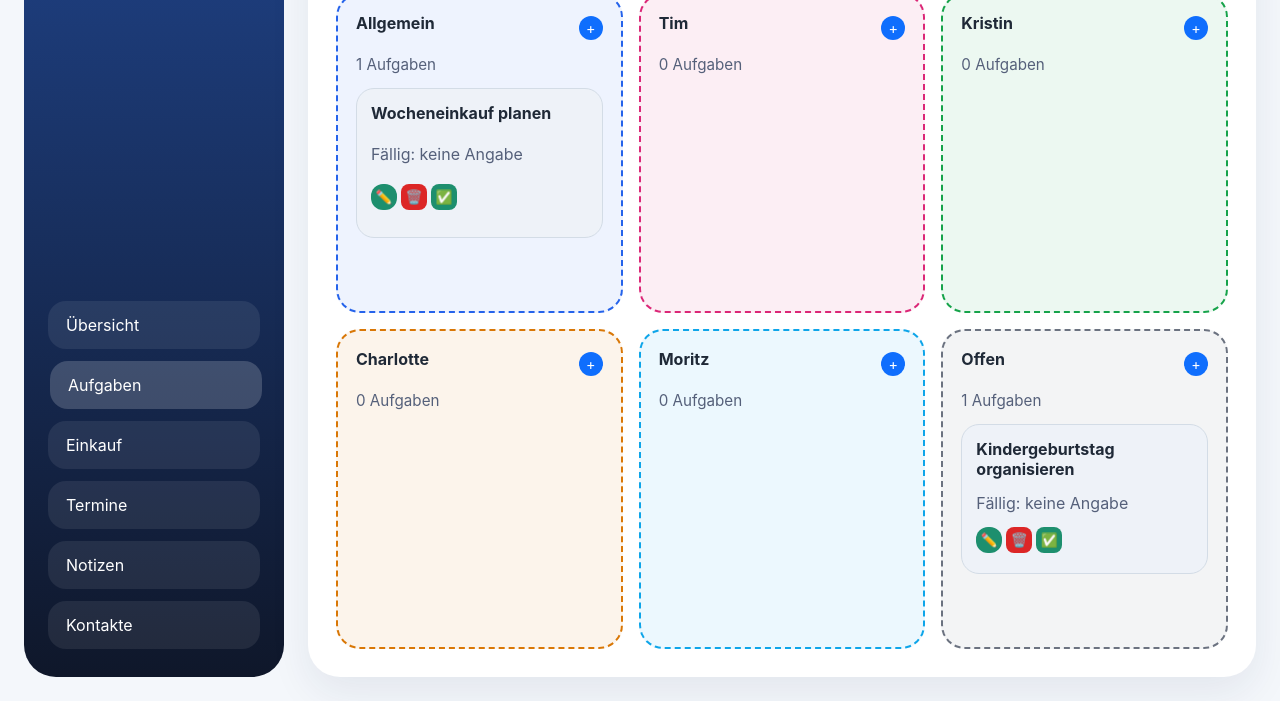
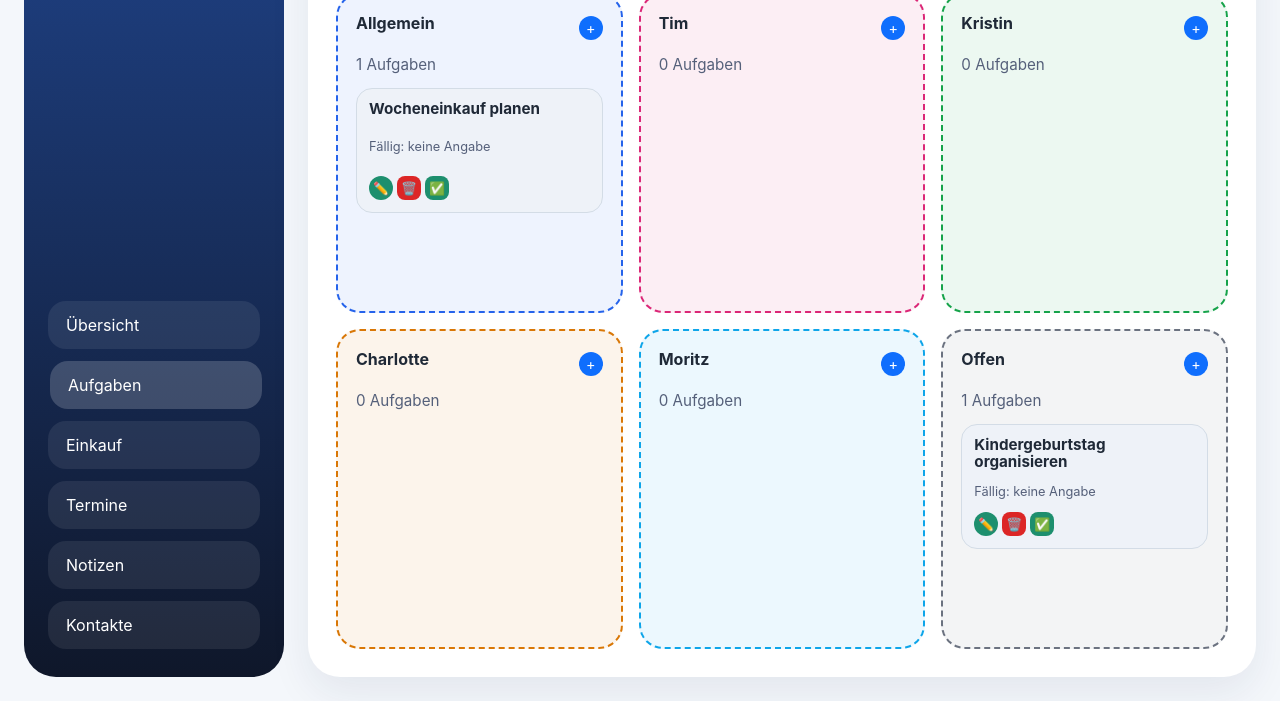
Before and after one commit to tthuennissen/fam-thunnissen, a plain HTML site: page index.html in a window 1280 px wide. Both pictures are taken after a click on the button "Aufgaben". Shown: the part 143-844 px from the top of the page. Drawn offline with Linux system fonts and the light colour scheme.

Commit message:
Compact task cards with minimal necessary size

```diff
--- a/styles.css
+++ b/styles.css
@@ -332,14 +332,16 @@ button {
 }
 
 .item-card {
-  padding: 14px;
-  border-radius: 18px;
+  padding: 12px;
+  border-radius: 16px;
   border: 1px solid var(--border);
   background: var(--surface-strong);
   display: grid;
-  gap: 8px;
-  height: 150px;
+  gap: 6px;
+  height: 125px;
+  min-height: 125px;
   overflow: hidden;
+  grid-template-rows: auto 1fr auto;
 }
 
 .item-card.overdue {
@@ -354,29 +356,38 @@ button {
 
 .item-card h4 {
   margin: 0;
-  font-size: 1rem;
+  font-size: 0.95rem;
+  line-height: 1.1;
 }
 
 .item-meta {
-  display: grid;
-  gap: 5px;
+  display: flex;
+  align-items: center;
+  gap: 6px;
   color: var(--muted);
+  font-size: 0.8rem;
+}
+
+.item-meta div {
+  white-space: nowrap;
+  overflow: hidden;
+  text-overflow: ellipsis;
 }
 
 .item-actions {
   display: flex;
-  flex-wrap: wrap;
   gap: 4px;
+  justify-content: flex-start;
 }
 
 .item-actions button {
-  width: 26px;
-  height: 26px;
+  width: 24px;
+  height: 24px;
   padding: 0;
   border-radius: 8px;
   background: #eef2f8;
   color: var(--text);
-  font-size: 0.85rem;
+  font-size: 0.8rem;
   display: grid;
   place-items: center;
   min-width: auto;
```
